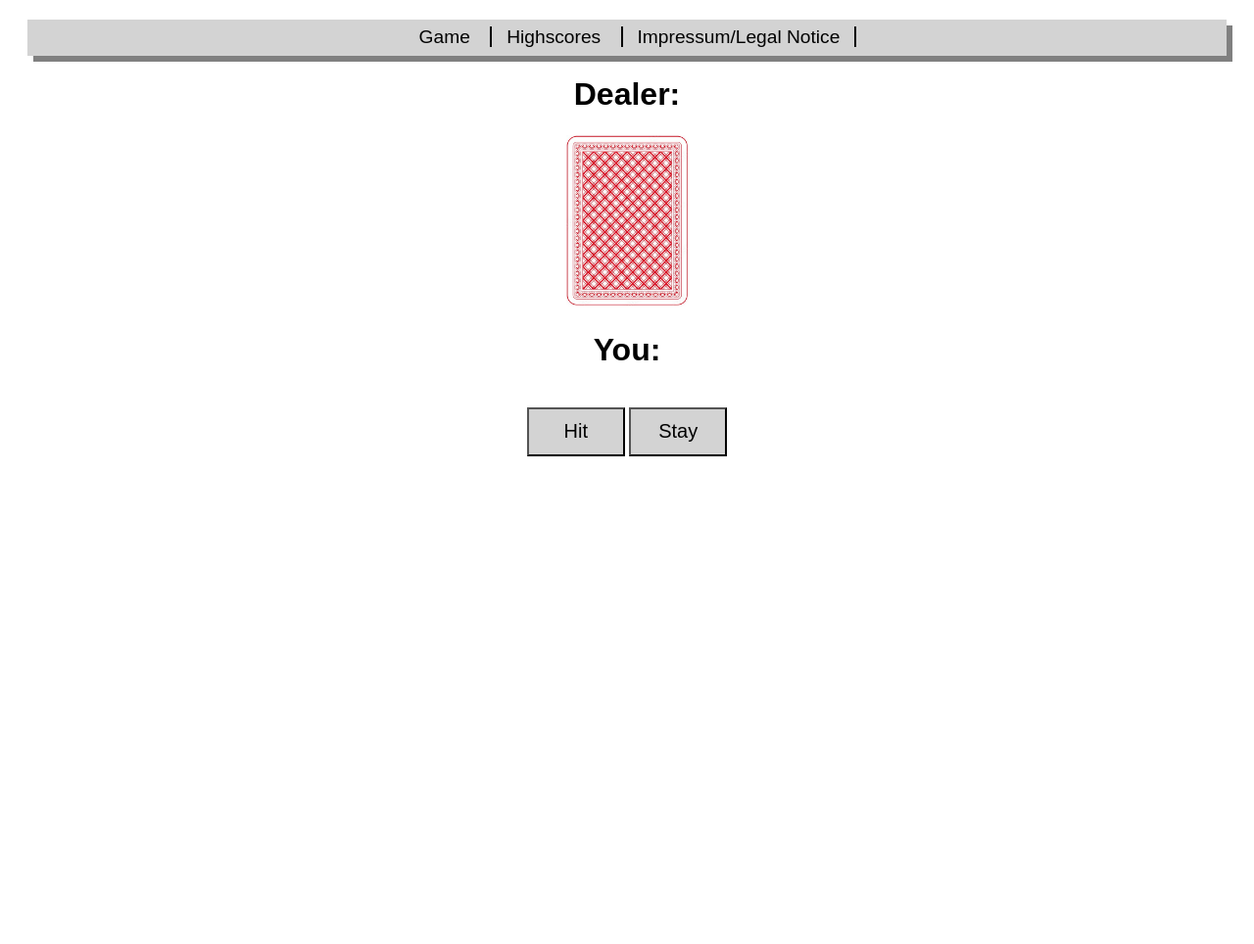
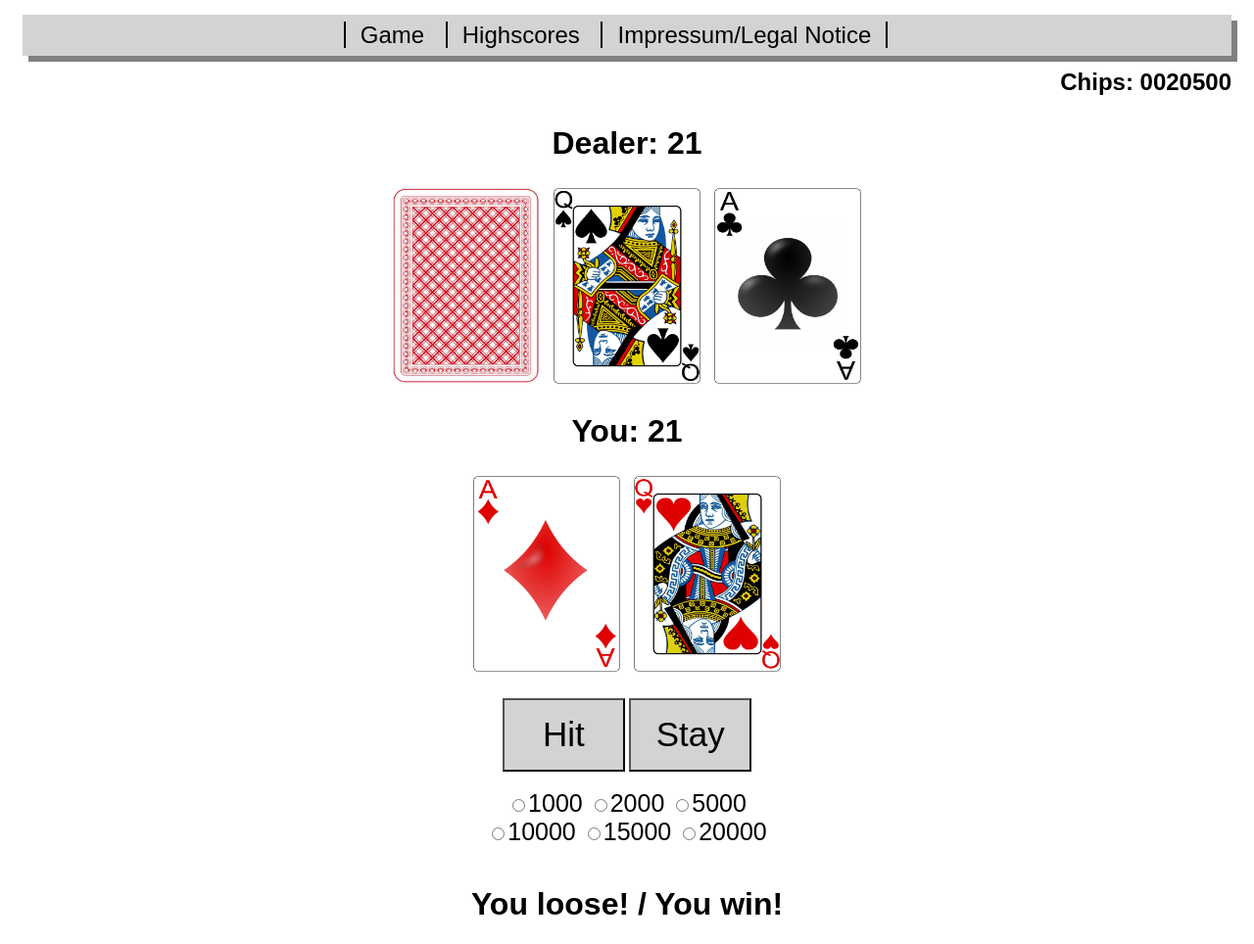
Before and after one commit to Johann-Wju/GIS_SoSe24, a plain HTML site: page main.html in a window 1280 px wide. Shown: the whole page at 98% size. Before the commit the page ends 800 px from the top, so only its background shows below. Drawn offline with Linux system fonts and the light colour scheme.

Commit message:
New elements implemented

```diff
--- a/main.html
+++ b/main.html
@@ -16,22 +16,52 @@
                 <a href="main.html" title="Play Black Jack!"> Game </a>
                 <a href="highscore.html" title="Highscores"> Highscores </a>
                 <a href="impressum.html" title="Impressum/Legal Notice"> Impressum/Legal Notice </a>
+                <!-- Empty <a></a> to get a border behind the Impressum-->
+                <a></a>
+                <!-- TODO: Highscore is just a placeholder till JavaScript implementation-->
+                <h1 id="your-highscore">Chips: <span id="highscore"> 0020500 </span></h1>
             </nav>
         </header>
 
         <footer>
-        <h1>Dealer: <span id="dealer-sum"></span></h1>
+        <!-- TODO: 21 and cards are just a placeholder till JavaScript implementation-->
+        <h1>Dealer: <span id="dealer-sum"> 21 </span></h1>
+
         <div id="dealer-cards">
             <img id="hidden" src="textures\BACK.png">
+            <img id="card" src="textures\Q-S.png">
+            <img id="card" src="textures\A-C.png">
         </div>
 
-        <h1>You: <span id="your-sum"></span></h1>
-        <div id="your-cards"></div>
+        <!-- TODO: 21 and cards are just a placeholder till JavaScript implementation-->
+        <h1>You: <span id="your-sum"> 21 </span></h1>
+
+        <div id="your-cards">
+            <img id="card" src="textures\A-D.png">
+            <img id="card" src="textures\Q-H.png">
+        </div>
 
         <br>
-        <button id="hit">Hit</button>
-        <button id="stay">Stay</button>
-        <p id="results"></p>
+
+        <div>
+            <button id="hit">Hit</button>
+            <button id="stay">Stay</button>
+        </div>
+
+        <br>
+
+        <div id="bets">
+            <input type="radio" name="chips" value="1000" /><label>1000</label>
+            <input type="radio" name="chips" value="2000" /><label>2000</label>
+            <input type="radio" name="chips" value="5000" /><label>5000</label>
+            <br>
+            <input type="radio" name="chips" value="10000" /><label>10000</label>
+            <input type="radio" name="chips" value="15000" /><label>15000</label>
+            <input type="radio" name="chips" value="20000" /><label>20000</label>
+        </div>
+
+        <!-- TODO: You loose! / You win! is just a placeholder till JavaScript implementation-->
+        <h1 id="win-loose"> You loose! / You win! </h1>
         </footer>
 
     </body>
--- a/styles.css
+++ b/styles.css
@@ -3,15 +3,16 @@ body {
 }
 
 footer {
+    padding-top: 50px;
     text-align: center;
 }
 
 a {
-    font-size: larger;
+    font-size: x-large;
     text-decoration: none;
     padding: 0px 15px 0px 15px;
     color: black;
-    border-right: 2px solid black;
+    border-left: 2px solid black;
 }
 
 #nav {
@@ -19,35 +20,48 @@ a {
     background: lightgray;
     padding-top: 7px;
     padding-left: 7px;
-    margin-top: 20px;
-    margin-left: 20px;
-    margin-right: 20px;
+    padding-bottom: 5px;
+    margin-top: 15px;
+    margin-left: 15px;
+    margin-right: 15px;
     box-shadow: 6px 6px gray;
     text-align: center;
   }
 
 #dealer-cards img {
-    height: 175px;
-    width: 125px;
-    margin: 1px;
+    height: 200px;
+    width: 150px;
+    margin: 5px;
 }
 
 #your-cards img {
-    height: 175px;
-    width: 125px;
-    margin: 1px;
+    height: 200px;
+    width: 150px;
+    margin: 5px;
+}
+
+#your-highscore {
+    text-align: right;
 }
 
 #hit {
-    width: 100px;
-    height: 50px;
-    font-size: 20px;
+    width: 125px;
+    height: 75px;
+    font-size: 35px;
     background: lightgray
 }
 
 #stay {
-    width: 100px;
-    height: 50px;
-    font-size: 20px;
+    width: 125px;
+    height: 75px;
+    font-size: 35px;
     background: lightgray
 }
+
+#bets {
+    font-size: 25px;
+}
+
+#win-loose {
+    padding-top: 20px;
+}
```
Also changed, not shown: highscore.html (+2 -0 lines), impressum.html (+2 -0 lines).
